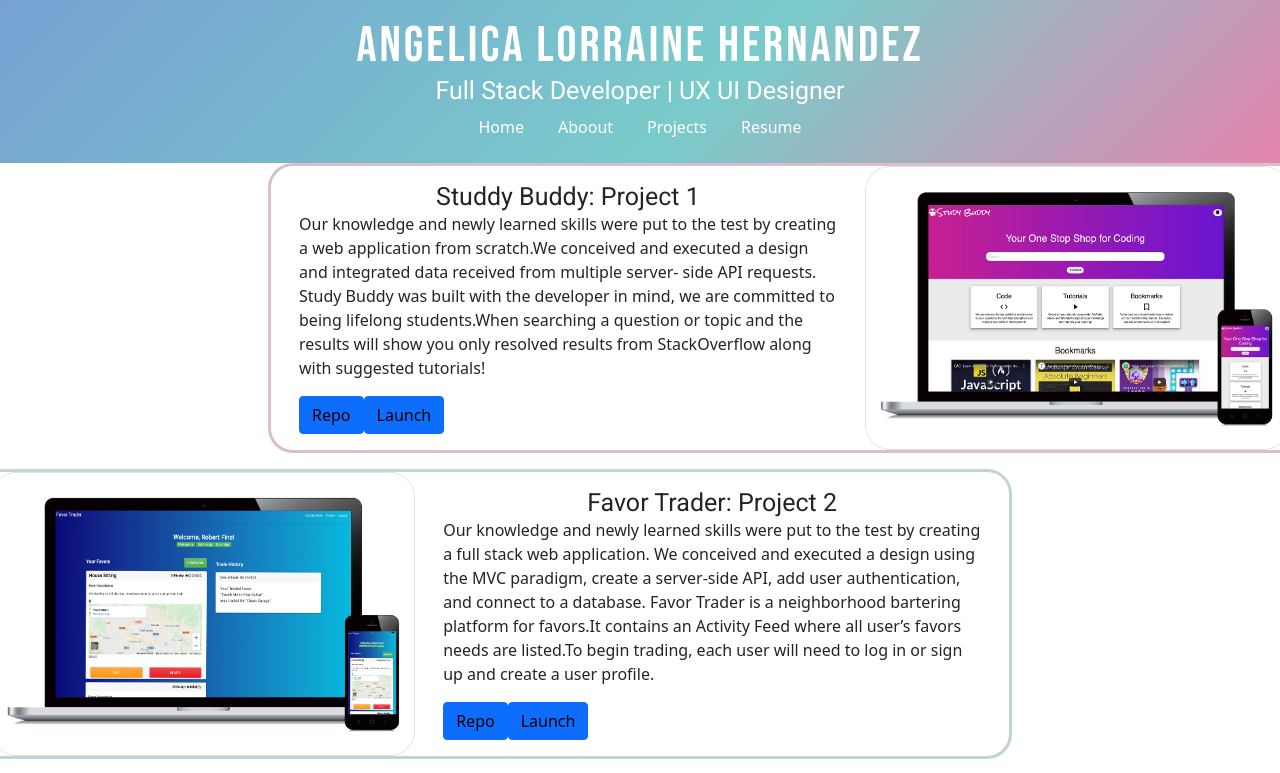
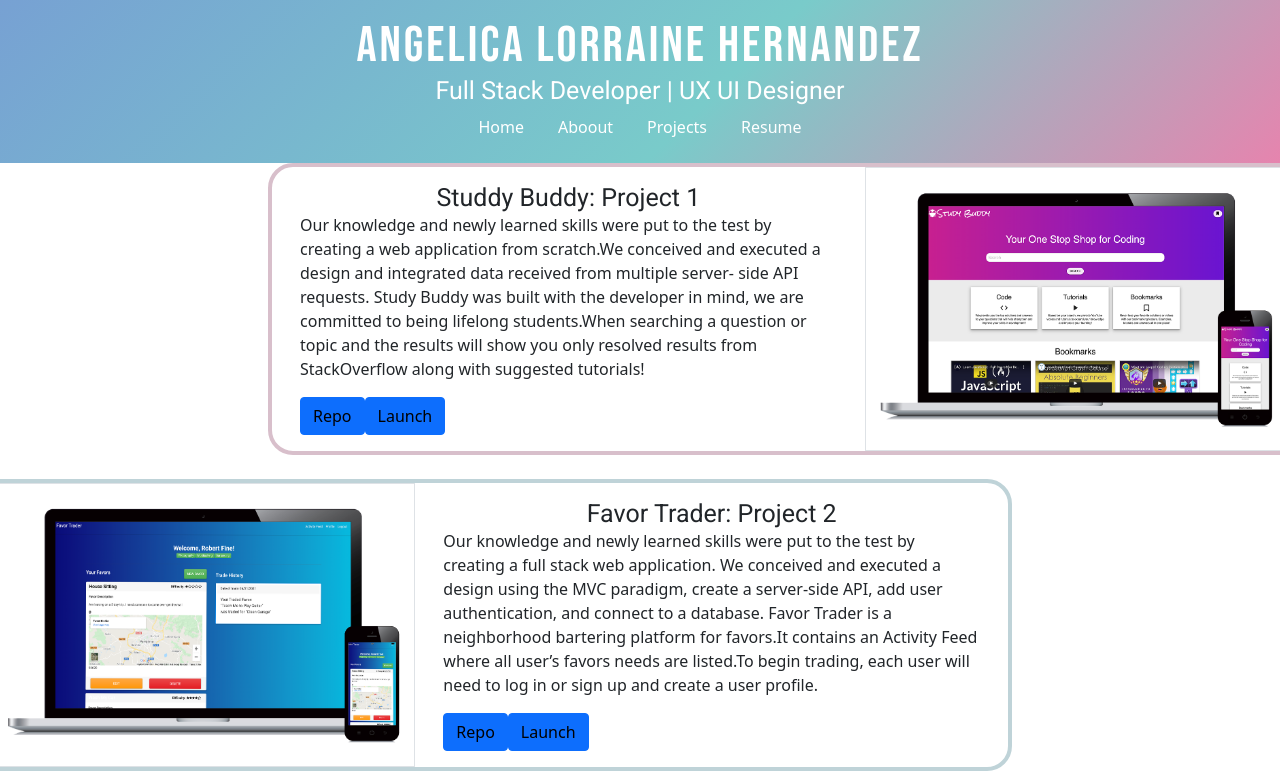
Before and after one commit to angelicalorraine/alh_portfolio, a React (Create React App) app: page /projects in a window 1280 px wide. Shown: the top 773 px of the page. Built offline with nearby package versions, Linux system fonts and the light colour scheme.

Commit message:
Card spacing updates

```diff
--- a/src/App.css
+++ b/src/App.css
@@ -126,8 +126,8 @@ padding: 1rem 0px !important;
 .rgtProjectRow {
   border-radius: 25px 0px 0px 25px;
   max-width: 80% !important;
-  margin: 1rem;
-  border: rgb(216, 191, 203) 3px solid;
+
+  border: rgb(216, 191, 203) 4px solid;
 }
 
 .FavorTraderRow {
@@ -135,8 +135,8 @@ padding: 1rem 0px !important;
   flex-direction: row-reverse !important;
 
   max-width: 80% !important;
-  margin: 1rem;
-  border: rgb(191, 211, 216) 3px solid;
+
+  border: rgb(191, 211, 216) 4px solid;
 }
 
 .RGT {
@@ -157,7 +157,7 @@ padding: 1rem 0px !important;
 }
 
 .border {
-  border-radius: 25px 25px 25px 25px;
+
   display: flex;
   justify-content: center;
   align-items: center;
--- a/src/components/Project.js
+++ b/src/components/Project.js
@@ -47,7 +47,7 @@ function Project() {
             <Container fluid>
 
                 {projects.map((project) => (
-                    <Row className={`${project.id}`}>
+                    <Row className={`${project.id} mb-4 `}>
 
                         <Row className={` ${project.name}Row projects`} key={project.id}>
                             <ProjectCard id={project.id} src={project.src} title={project.title} text={project.text} github={project.github} launch={project.launch} />
--- a/src/components/projectCard.js
+++ b/src/components/projectCard.js
@@ -5,7 +5,7 @@ import '../App.css';
 function ProjectCard(props) {
     return (
         <Card className="">
-            <Row className={props.id} >
+            <Row className={props.id}>
                 <Col className="border" sm={5}>
                     <Image className="image" src={props.src} height="225" />
                 </Col>
```
